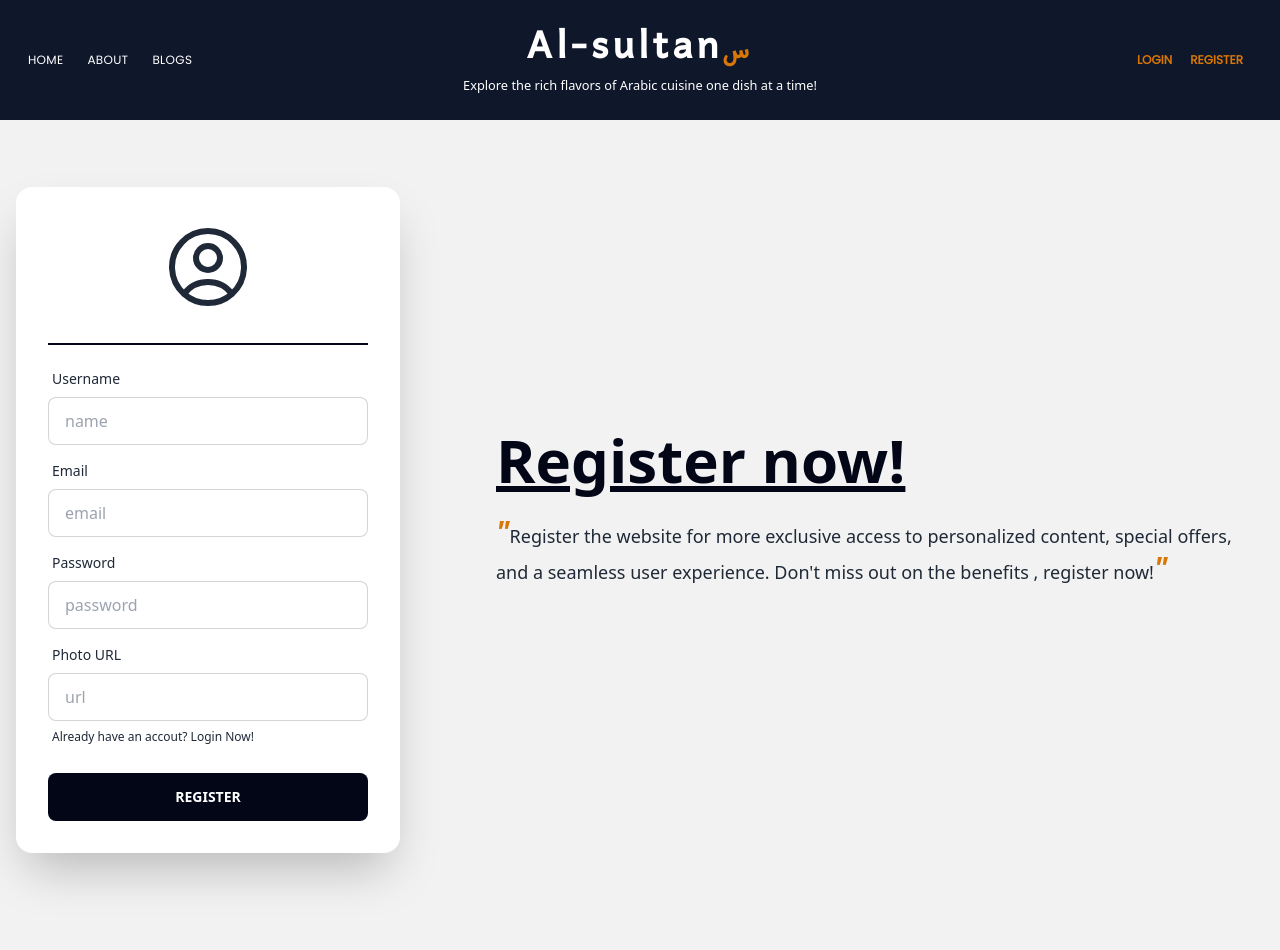
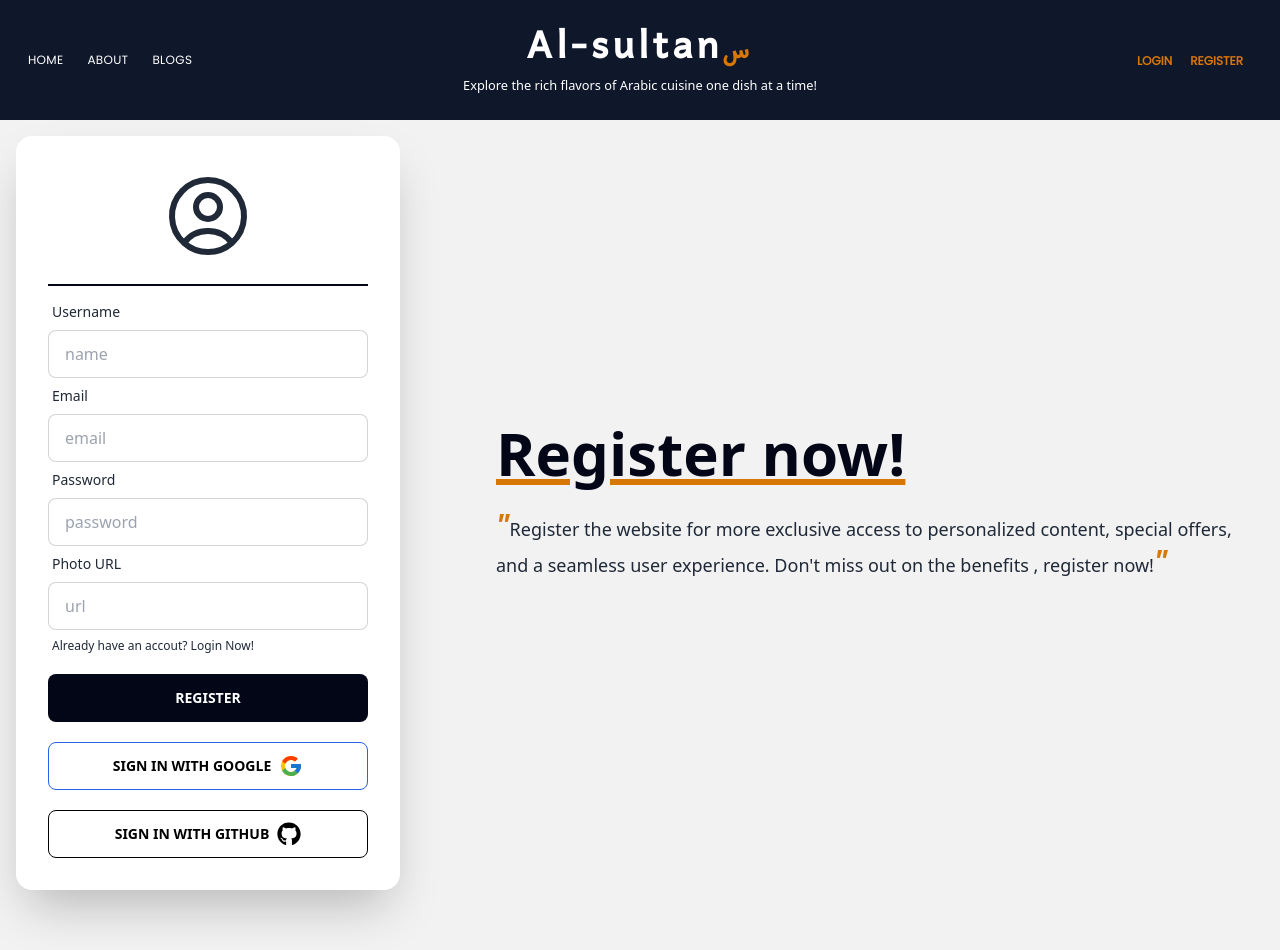
Before and after one commit to Irfanulamin/Al-Sultan-Client, a React (Vite) app: page /register in a window 1280 px wide. Shown: the top 950 px of the page. Built offline with nearby package versions, Linux system fonts and the light colour scheme; no server answers.

Commit message:
login with google and github succeed and show name on hover done

```diff
--- a/package.json
+++ b/package.json
@@ -17,6 +17,7 @@
     "match-sorter": "^6.3.1",
     "react": "^18.2.0",
     "react-dom": "^18.2.0",
+    "react-icons": "^4.8.0",
     "react-router-dom": "^6.11.0",
     "sort-by": "^1.2.0"
   },
--- a/src/components/pages/Login.jsx
+++ b/src/components/pages/Login.jsx
@@ -1,11 +1,16 @@
 import React, { useContext, useState } from "react";
 import { UserCircleIcon } from "@heroicons/react/24/outline";
-import { Link } from "react-router-dom";
+import { Link, useNavigate } from "react-router-dom";
 import { AuthContext } from "../../provider/AuthProvider";
+import { FcGoogle } from "react-icons/fc";
+import { FaGithub } from "react-icons/fa";
 
 const Login = () => {
   const [error, setError] = useState("");
-  const { signIn } = useContext(AuthContext);
+  const { signIn, signInWithGoogle, signInWithGithub } =
+    useContext(AuthContext);
+
+  const navigate = useNavigate();
 
   const handleLogin = (event) => {
     event.preventDefault();
@@ -29,8 +34,29 @@ const Login = () => {
       .catch((err) => setError(err.message));
   };
 
+  const handleGoogleSignIn = () => {
+    setError(" ");
+    signInWithGoogle()
+      .then((res) => {
+        const user = res.user;
+        console.log(user);
+        navigate("/");
+      })
+      .catch((err) => setError(err.message));
+  };
+
+  const handleGitHubSignIn = () => {
+    signInWithGithub()
+      .then((res) => {
+        const user = res.user;
+        console.log(user);
+        navigate("/");
+      })
+      .catch((err) => setError(err.message));
+  };
+
   return (
-    <div className="hero min-h-screen bg-base-200">
+    <div className="hero page_screen bg-base-200 ">
       <div className="hero-content flex flex-col gap-x-24 justify-center items-center lg:flex-row-reverse">
         <div className="text-center lg:text-left">
           <h1 className="text-6xl font-bold text-slate-950 underline">
@@ -44,8 +70,8 @@ const Login = () => {
             <span className="text-3xl font-bold italic text-amber-600">"</span>
           </p>
         </div>
-        <div className="card flex-shrink-0 w-full max-w-sm shadow-2xl bg-base-100">
-          <form onSubmit={handleLogin} className="card-body">
+        <div className="card card-body flex-shrink-0 w-full max-w-sm shadow-2xl bg-base-100">
+          <form onSubmit={handleLogin}>
             <div>
               <UserCircleIcon className="h-24 w-24 m-auto "></UserCircleIcon>
             </div>
@@ -94,6 +120,32 @@ const Login = () => {
               </button>
             </div>
           </form>
+          <div className="form-control mt-3">
+            <div
+              className="flex justify-center items-center btn btn-outline gap-x-2 hover:border-none text-black hover:text-black border-blue-600 hover:bg-amber-500"
+              onClick={handleGoogleSignIn}
+            >
+              <div>
+                <p>Sign in with Google</p>
+              </div>
+              <div>
+                <FcGoogle className="h-6 w-6"></FcGoogle>
+              </div>
+            </div>
+          </div>
+          <div className="form-control mt-3">
+            <div
+              className="flex justify-center items-center btn btn-outline gap-x-2 hover:border-none text-black hover:text-black border-black hover:bg-amber-500"
+              onClick={handleGitHubSignIn}
+            >
+              <div>
+                <p>Sign in with GitHub</p>
+              </div>
+              <div>
+                <FaGithub className="h-6 w-6"></FaGithub>
+              </div>
+            </div>
+          </div>
         </div>
       </div>
     </div>
--- a/src/components/pages/Register.jsx
+++ b/src/components/pages/Register.jsx
@@ -1,19 +1,23 @@
 import React, { useContext, useState } from "react";
 import { UserCircleIcon } from "@heroicons/react/24/outline";
-import { Link } from "react-router-dom";
+import { Link, useNavigate } from "react-router-dom";
 import { AuthContext } from "../../provider/AuthProvider";
+import { FcGoogle } from "react-icons/fc";
+import { FaGithub } from "react-icons/fa";
 
 const Register = () => {
+  const { signUp, signInWithGoogle, signInWithGithub } =
+    useContext(AuthContext);
   const [error, setError] = useState("");
-  const { signUp } = useContext(AuthContext);
+  const navigate = useNavigate();
 
   const handleRegister = (event) => {
     event.preventDefault();
     const form = event.target;
     const email = form?.email?.value;
     const password = form?.password?.value;
-    const displayName = form?.name?.value;
-    const photoUrl = form?.photoUrl?.value;
+    // const displayName = form?.name?.value;
+    // const photoUrl = form?.photoUrl?.value;
 
     setError("");
     if (email.length == 0 || password.length == 0) {
@@ -27,15 +31,37 @@ const Register = () => {
       .then((res) => {
         const user = res.user;
         console.log(user);
+        navigate("/");
+      })
+      .catch((err) => setError(err.message));
+  };
+
+  const handleGoogleSignIn = () => {
+    setError(" ");
+    signInWithGoogle()
+      .then((res) => {
+        const user = res.user;
+        console.log(user);
+        navigate("/");
+      })
+      .catch((err) => setError(err.message));
+  };
+
+  const handleGitHubSignIn = () => {
+    signInWithGithub()
+      .then((res) => {
+        const user = res.user;
+        console.log(user);
+        navigate("/");
       })
       .catch((err) => setError(err.message));
   };
 
   return (
-    <div className="hero min-h-screen bg-base-200">
+    <div className="hero page_screen bg-base-200">
       <div className="hero-content flex flex-col gap-x-24 justify-center items-center lg:flex-row-reverse">
         <div className="text-center lg:text-left">
-          <h1 className="text-6xl font-bold text-slate-950 underline">
+          <h1 className="text-6xl font-bold text-slate-950 underline decoration-amber-600">
             Register now!
           </h1>
           <p className="py-6 font-medium text-lg">
@@ -46,8 +72,8 @@ const Register = () => {
             <span className="text-3xl font-bold italic text-amber-600">"</span>
           </p>
         </div>
-        <div className="card flex-shrink-0 w-full max-w-sm shadow-2xl bg-base-100">
-          <form onSubmit={handleRegister} className="card-body">
+        <div className="card card-body flex-shrink-0 w-full max-w-sm shadow-2xl bg-base-100">
+          <form onSubmit={handleRegister}>
             <div>
               <UserCircleIcon className="h-24 w-24 m-auto "></UserCircleIcon>
             </div>
@@ -120,6 +146,32 @@ const Register = () => {
               </button>
             </div>
           </form>
+          <div className="form-control mt-3">
+            <div
+              className="flex justify-center items-center btn btn-outline gap-x-2 hover:border-none text-black hover:text-black border-blue-600 hover:bg-amber-500"
+              onClick={handleGoogleSignIn}
+            >
+              <div>
+                <p>Sign in with Google</p>
+              </div>
+              <div>
+                <FcGoogle className="h-6 w-6"></FcGoogle>
+              </div>
+            </div>
+          </div>
+          <div className="form-control mt-3">
+            <div
+              className="flex justify-center items-center btn btn-outline gap-x-2 hover:border-none text-black hover:text-black border-black hover:bg-amber-500"
+              onClick={handleGitHubSignIn}
+            >
+              <div>
+                <p>Sign in with GitHub</p>
+              </div>
+              <div>
+                <FaGithub className="h-6 w-6"></FaGithub>
+              </div>
+            </div>
+          </div>
         </div>
       </div>
     </div>
--- a/src/components/shared/Header.jsx
+++ b/src/components/shared/Header.jsx
@@ -1,9 +1,11 @@
-import React, { useContext } from "react";
+import React, { useContext, useState } from "react";
 import { Link } from "react-router-dom";
 import { AuthContext } from "../../provider/AuthProvider";
 
 const Header = () => {
   const { user, logOut } = useContext(AuthContext);
+  const [hovered, setHovered] = useState(false);
+  console.log(user);
 
   const handleLogOut = () => {
     logOut()
@@ -12,6 +14,14 @@ const Header = () => {
         console.log(user);
       })
       .catch((err) => err.message);
+  };
+
+  const handleMouseEnter = () => {
+    setHovered(true);
+  };
+
+  const handleMouseLeave = () => {
+    setHovered(false);
   };
 
   return (
@@ -58,41 +68,61 @@ const Header = () => {
             </div>
           </div>
         </div>
-        <div className="navbar-end flex flex-col md:flex-row lg:flex-row gap-y-2">
-          {user && (
+        <div className="navbar-end flex flex-col items-center md:flex-row lg:flex-row gap-y-2">
+          {user?.photoURL && (
             <div className="avatar">
-              <div className="w-7 rounded-full ring  ring-amber-600 ring-offset-base-100 ring-offset-2">
-                <img src="" />
+              <div
+                onMouseEnter={handleMouseEnter}
+                onMouseLeave={handleMouseLeave}
+                className="w-7 mr-2 rounded-full ring  ring-amber-600 ring-offset-base-100 ring-offset-2"
+              >
+                <img src={user.photoURL} />
               </div>
             </div>
           )}
-          <div className="flex">
+          {hovered && (
+            <div>
+              <p
+                onMouseEnter={handleMouseEnter}
+                onMouseLeave={handleMouseLeave}
+                className="text-sm font-medium tracking-wider primary_text text-white"
+              >
+                {user.displayName}
+              </p>
+            </div>
+          )}
+
           {!user && (
+            <div>
               <Link
                 to="/login"
                 className="primary_text btn btn-ghost btn-xs text-amber-600 hover:bg-transparent"
               >
                 Login
               </Link>
+            </div>
           )}
           {!user && (
+            <div>
               <Link
                 to="/register"
                 className="primary_text btn btn-ghost btn-xs text-amber-600 hover:bg-transparent"
               >
                 Register
               </Link>
+            </div>
           )}
-            {/* Username on hover of pfp */}
           {user && (
-              <button
+            <div>
+              <Link
                 onClick={handleLogOut}
+                to="/login"
                 className="primary_text btn btn-ghost btn-xs text-amber-600 hover:bg-transparent"
               >
                 LogOut
-              </button>
+              </Link>
+            </div>
           )}
-          </div>
         </div>
       </div>
     </>
--- a/src/index.css
+++ b/src/index.css
@@ -9,3 +9,7 @@
 .primary_text {
   font-family: "Poppins", sans-serif;
 }
+
+.page_screen {
+  min-height: 90vh;
+}
--- a/src/provider/AuthProvider.jsx
+++ b/src/provider/AuthProvider.jsx
@@ -5,6 +5,9 @@ import {
   onAuthStateChanged,
   signInWithEmailAndPassword,
   signOut,
+  signInWithPopup,
+  GoogleAuthProvider,
+  GithubAuthProvider,
 } from "firebase/auth";
 import app from "../firebase.config";
 
@@ -26,6 +29,18 @@ const AuthProvider = ({ children }) => {
     return signInWithEmailAndPassword(auth, email, password);
   };
 
+  const googleProvider = new GoogleAuthProvider();
+
+  const signInWithGoogle = () => {
+    return signInWithPopup(auth, googleProvider);
+  };
+
+  const githubProvider = new GithubAuthProvider();
+
+  const signInWithGithub = () => {
+    return signInWithPopup(auth, githubProvider);
+  };
+
   useEffect(() => {
     const unSubscribe = onAuthStateChanged(auth, (loggedInUser) => {
       setUser(loggedInUser);
@@ -40,6 +55,8 @@ const AuthProvider = ({ children }) => {
     signUp,
     signIn,
     logOut,
+    signInWithGoogle,
+    signInWithGithub,
   };
 
   return (
```
Also changed, not shown: 1 other file (tests, documents, lock files or other folders). Lines whose indentation alone changed are shown as unchanged.
